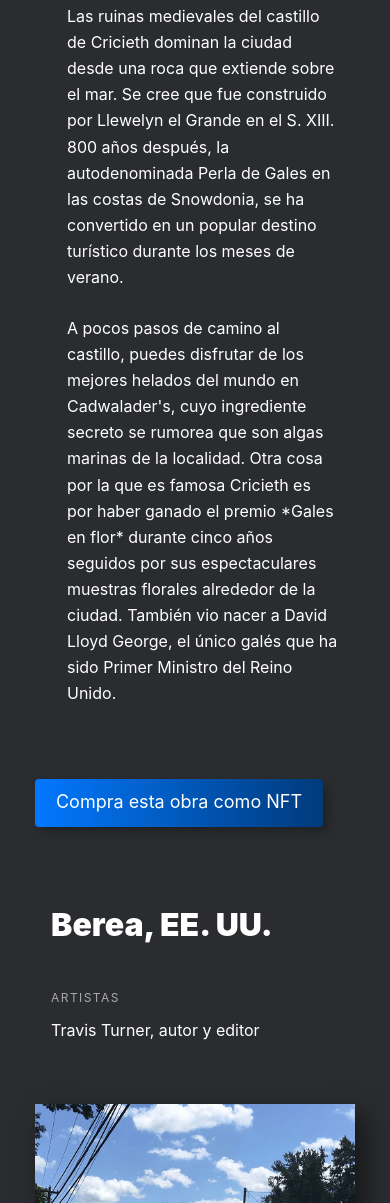
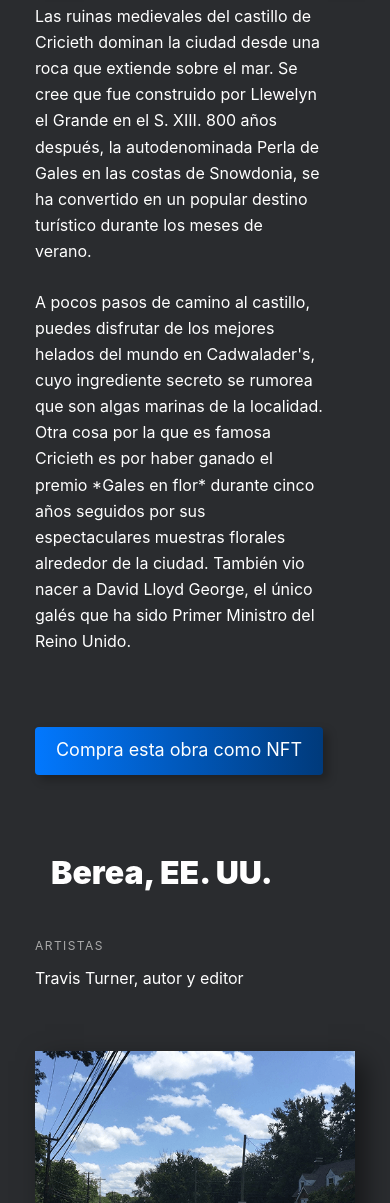
Before and after one commit to mayteargonz/web_project_homeland, a plain HTML site: page index.html in a window 390 px wide. Shown: the part 4238-5441 px from the top of the page. Drawn offline with Linux system fonts and the light colour scheme; a web font is replaced by a local one.

Commit message:
Correccion en place.css

```diff
--- a/blocks/place.css
+++ b/blocks/place.css
@@ -126,12 +126,10 @@
     grid-area: website;
     align-self: end;
     max-width: 288px;
-    margin-left: 16px;
   }
   .place__paragraph {
     font-size: 16px;
     max-width: 288px;
-    margin-left: 16px;
   }
   .place__button {
     width: 248px;
```
